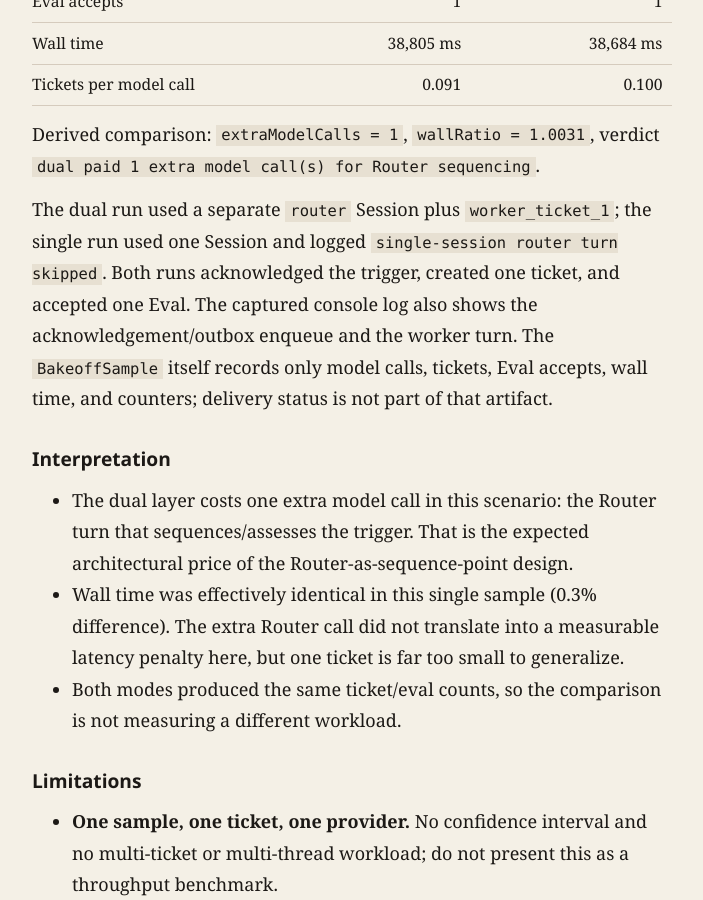
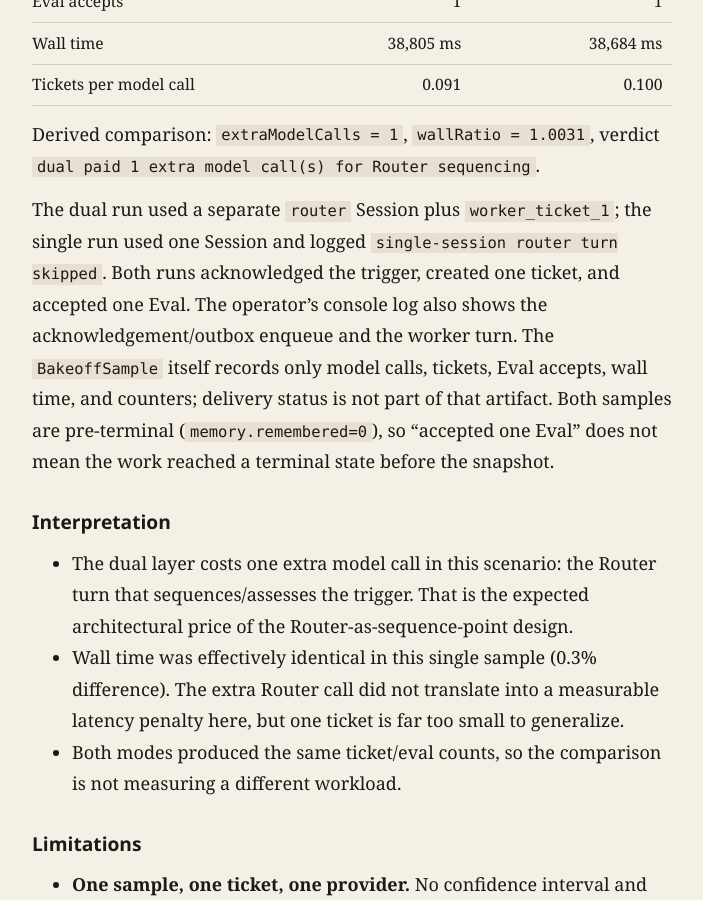
Before and after one commit to LofiSu/deepseek-super-agent, a Jekyll site: the page built from docs/BAKEOFF.md, in a window 1280 px wide and 900 px high, scrolled down 1125 px. Shown: the whole window, without its empty margins (288-991 px from the left). Built offline with Jekyll 4.4.1, drawn with Linux system fonts in a browser that asks for light colours; our own code applies the rules of GitHub Pages for plain Markdown files.

Commit message:
[SUPER-AGENT][LIVE-BAKEOFF] Clarify the operator log and pre-terminal sample

```diff
--- a/docs/BAKEOFF.md
+++ b/docs/BAKEOFF.md
@@ -34,9 +34,11 @@ Derived comparison: `extraModelCalls = 1`, `wallRatio = 1.0031`, verdict
 The dual run used a separate `router` Session plus `worker_ticket_1`; the
 single run used one Session and logged `single-session router turn skipped`.
 Both runs acknowledged the trigger, created one ticket, and accepted one Eval.
-The captured console log also shows the acknowledgement/outbox enqueue and the
-worker turn. The `BakeoffSample` itself records only model calls, tickets, Eval
-accepts, wall time, and counters; delivery status is not part of that artifact.
+The operator's console log also shows the acknowledgement/outbox enqueue and
+the worker turn. The `BakeoffSample` itself records only model calls, tickets,
+Eval accepts, wall time, and counters; delivery status is not part of that
+artifact. Both samples are pre-terminal (`memory.remembered=0`), so "accepted
+one Eval" does not mean the work reached a terminal state before the snapshot.
 
 ## Interpretation
 
```
